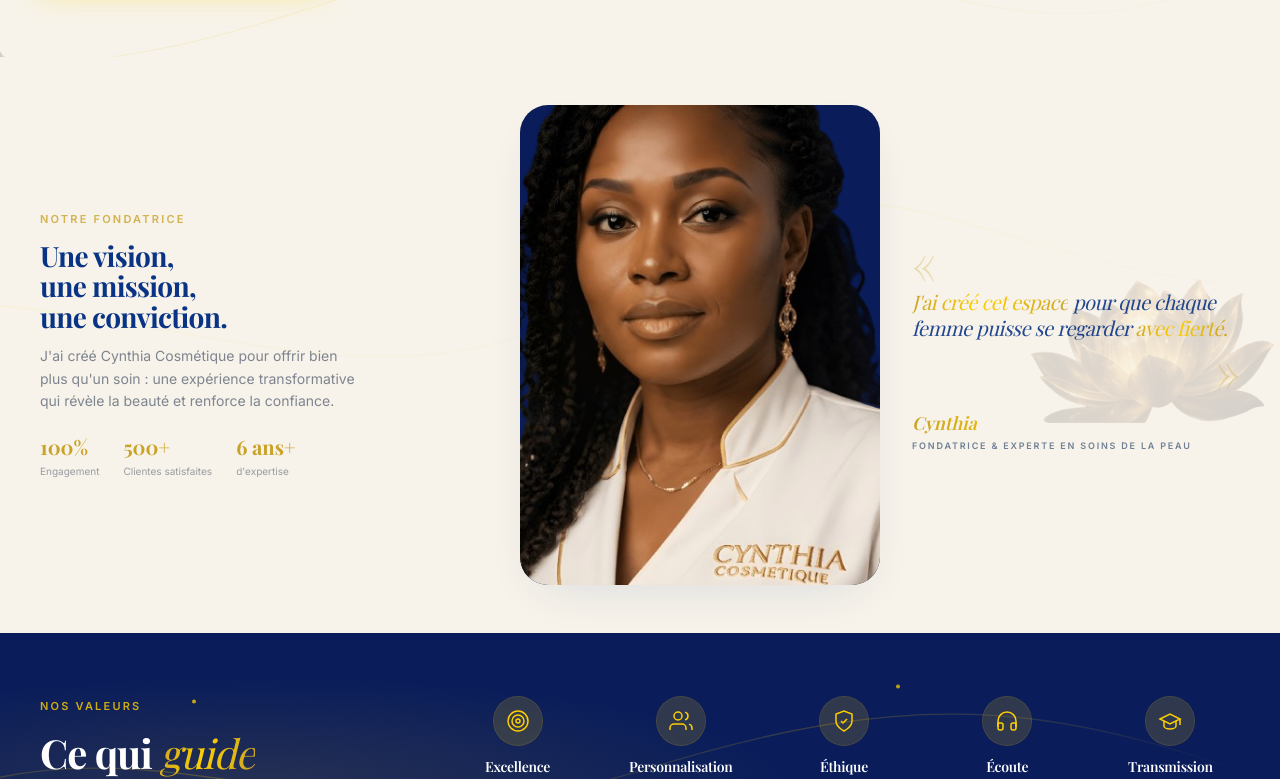
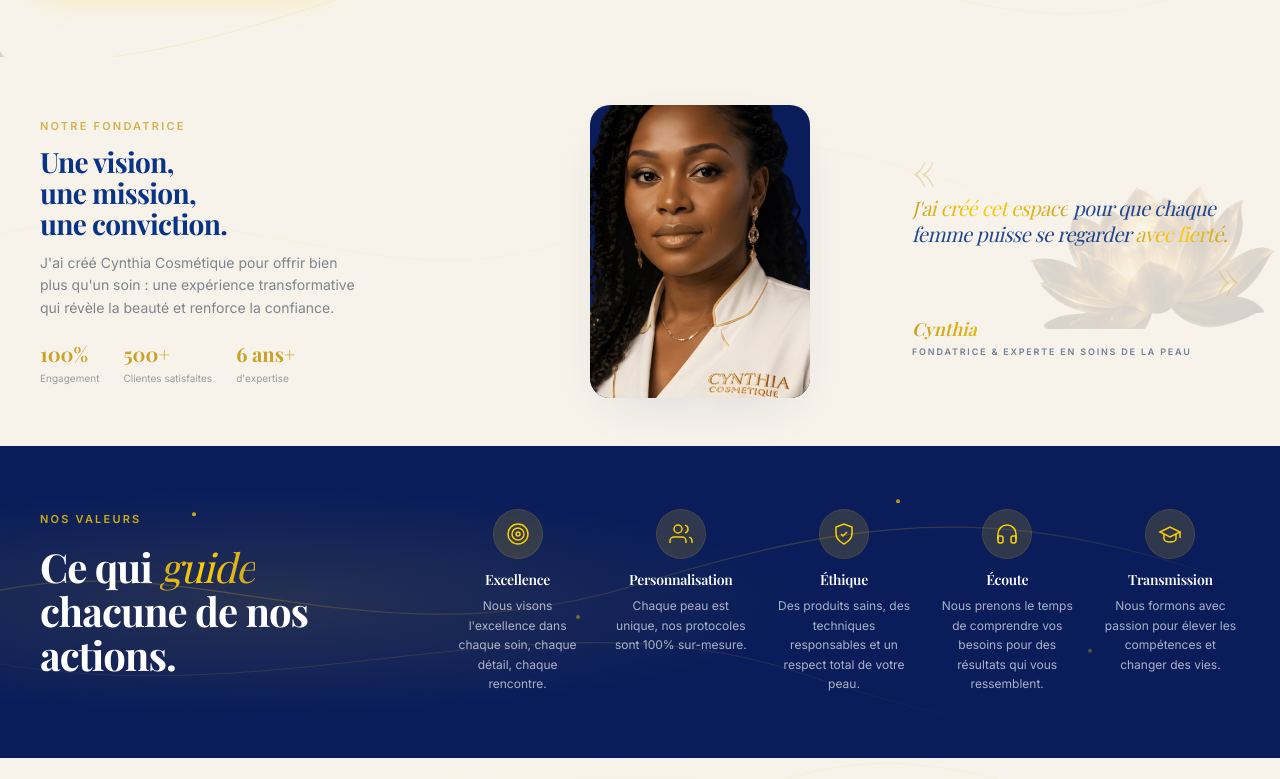
Before and after one commit to kenryalonzo/com.cythia.dev, a Next.js app: page /a-propos in a window 1280 px wide. Shown: the part 1113-1892 px from the top of the page. Built offline with nearby package versions, Linux system fonts and the light colour scheme.

Commit message:
feat: enhance Fondatrice component layout and improve code formatting for better readability

```diff
--- a/components/Fondatrice.tsx
+++ b/components/Fondatrice.tsx
@@ -104,7 +104,7 @@
 						<motion.div
 							whileHover={{ y: -3 }}
 							transition={{ type: "spring", stiffness: 300, damping: 24 }}
-              className="relative mx-auto aspect-[3/4] w-full max-w-[220px] overflow-hidden rounded-2xl bg-[#0a1d5a] shadow-card lg:max-w-none lg:rounded-3xl"
+							className="relative mx-auto aspect-[3/4] w-[200px] overflow-hidden rounded-2xl bg-[#0a1d5a] shadow-card sm:w-[220px]"
 						>
 							{/* Gold shimmer */}
 							<div
@@ -119,7 +119,7 @@
 								src="/assets/images/cynthia-vision.png"
 								alt="Cynthia — Fondatrice de Cynthia Cosmétique"
 								fill
-                sizes="(min-width: 1024px) 30vw, 60vw"
+								sizes="220px"
 								className="object-cover object-top"
 							/>
 						</motion.div>
```
Lines whose indentation alone changed are shown as unchanged.
